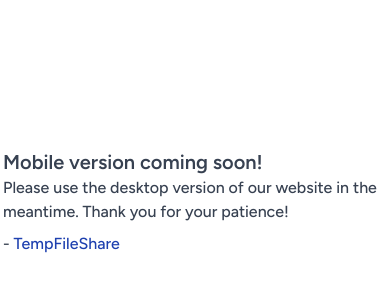
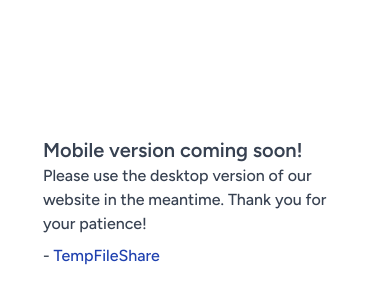
Before and after one commit to iamkentleom/temp-file-share, a Svelte app: page / in a window 390 px wide. Shown: the part 248-548 px from the top of the page. Built offline with nearby package versions, Linux system fonts and the light colour scheme; no server answers; some icons are missing.

Commit message:
hotfix(mobile): added padding

```diff
--- a/src/components/MobileVersion.svelte
+++ b/src/components/MobileVersion.svelte
@@ -2,7 +2,7 @@
   import { Icon, EmojiSad } from "svelte-hero-icons";
 </script>
 
-<div class="flex flex-col items-start justify-center my-12 max-w-sm">
+<div class="flex flex-col items-start justify-center px-10 my-12 max-w-sm">
   <Icon src={EmojiSad} size="56" class="text-gray-600" />
   <p class="text-xl font-semibold text-gray-700">Mobile version coming soon!</p>
   <p class="text-gray-700">
```
